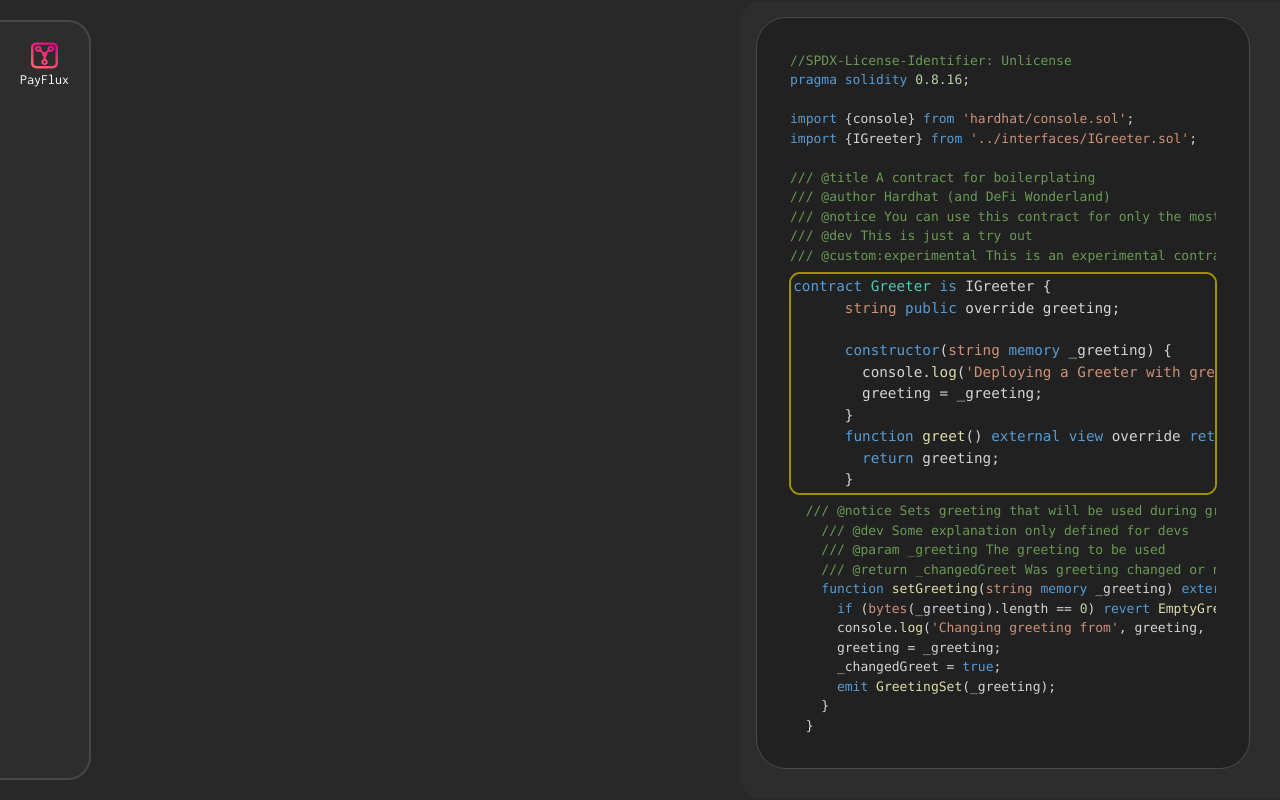
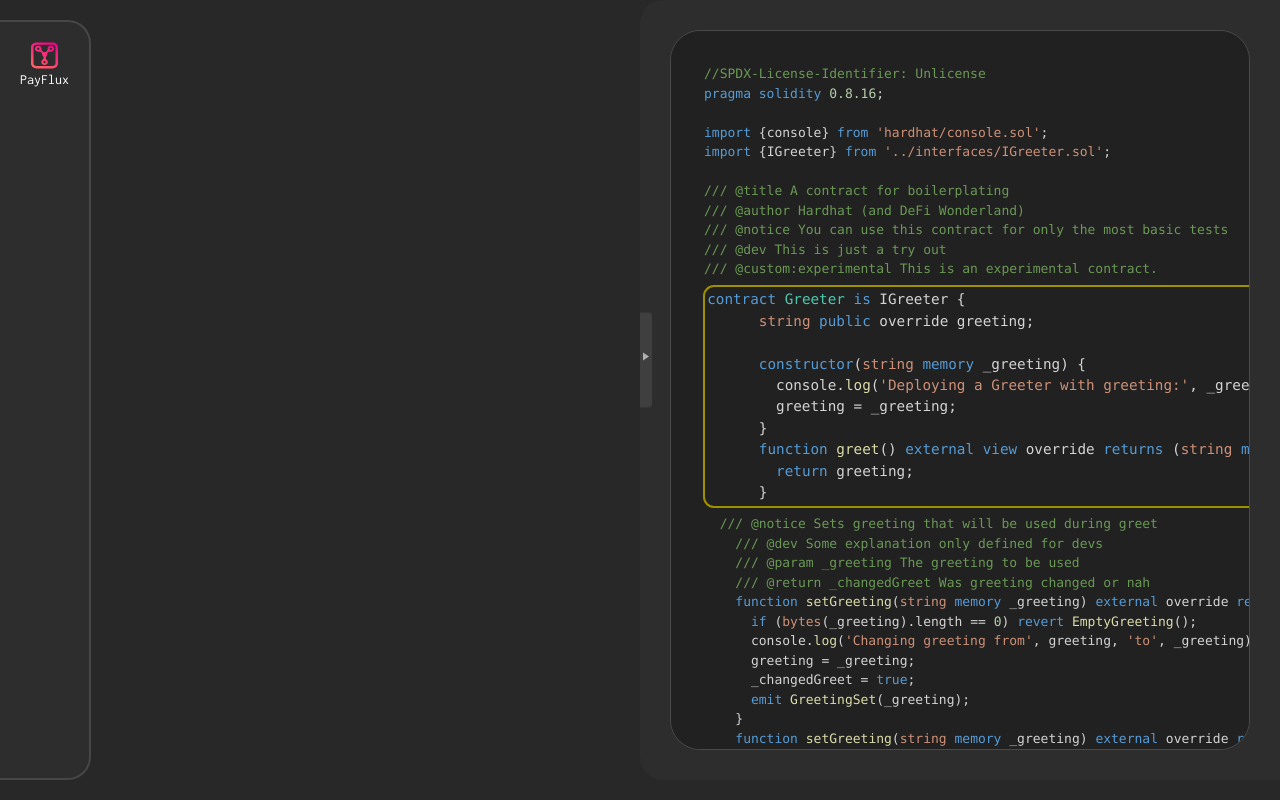
Before and after one commit to NeOMakinG/payflux, a React (Create React App) app: page / in a window 1280 px wide. Built offline with nearby package versions, Linux system fonts and the light colour scheme.

Commit message:
feat: add drag and drop, resize and fix overflows

```diff
--- a/package.json
+++ b/package.json
@@ -18,8 +18,9 @@
     "@types/react-syntax-highlighter": "^15.5.7",
     "react": "^18.2.0",
     "react-dom": "^18.2.0",
-    "react-syntax-highlighter": "^15.5.0",
-    "react-scripts": "5.0.1"
+    "react-resizable-panels": "^0.0.54",
+    "react-scripts": "5.0.1",
+    "react-syntax-highlighter": "^15.5.0"
   },
   "devDependencies": {
     "@types/react": "^18.2.15",
--- a/src/App.tsx
+++ b/src/App.tsx
@@ -1,6 +1,13 @@
 import { SideBar } from "./components/SideBar";
 import { CodeEditor } from "./components/CodeEditor";
-import { Grid, useTheme } from "@mui/material";
+import { Box, useTheme } from "@mui/material";
+import { useRef, useState } from "react";
+import {
+  ImperativePanelHandle,
+  Panel,
+  PanelGroup,
+  PanelResizeHandle,
+} from "react-resizable-panels";
 
 const snippetsMonkeyPatch = [
   {
@@ -40,36 +47,107 @@ import {IGreeter} from '../interfaces/IGreeter.sol';
       _changedGreet = true;
       emit GreetingSet(_greeting);
     }
+    function setGreeting(string memory _greeting) external override returns (bool _changedGreet) {
+      if (bytes(_greeting).length == 0) revert EmptyGreeting();
+      console.log('Changing greeting from', greeting, 'to', _greeting);
+      greeting = _greeting;
+      _changedGreet = true;
+      emit GreetingSet(_greeting);
+    }
+    function setGreeting(string memory _greeting) external override returns (bool _changedGreet) {
+      if (bytes(_greeting).length == 0) revert EmptyGreeting();
+      console.log('Changing greeting from', greeting, 'to', _greeting);
+      greeting = _greeting;
+      _changedGreet = true;
+      emit GreetingSet(_greeting);
+    }
   }`,
   },
 ];
 
 function App() {
   const theme = useTheme();
+  const editorPanel = useRef<ImperativePanelHandle>(null);
+  const [isCollapsed, setIsCollapsed] = useState(false);
+  const [isDragging, setIsDragging] = useState(false);
+
+  const handleCollapseClick = () => {
+    if (isDragging) return;
+
+    if (editorPanel.current?.getSize() === 1) {
+      editorPanel.current?.expand();
+      editorPanel.current?.resize(50);
+      return;
+    }
+
+    editorPanel.current?.collapse();
+  };
 
   return (
     <>
-      <Grid
-        container
-        spacing={2}
-        height="100vh"
-        marginTop={0}
+      <Box height="100vh" marginTop={0} display="flex" alignItems="center">
+        <SideBar />
+        <PanelGroup direction="horizontal">
+          <Panel id="tree" defaultSize={50} order={1}>
+            <Box width="50vw" height="90vh"></Box>
+          </Panel>
+          <Panel
+            ref={editorPanel}
+            id="codeEditor"
+            collapsible={true}
+            defaultSize={50}
+            order={2}
+            collapsedSize={1}
+            onCollapse={setIsCollapsed}
+          >
+            <PanelResizeHandle
+              onDragging={(isDragging) => {
+                setTimeout(() => setIsDragging(isDragging), 500);
+              }}
+            >
+              <Box height="90vh" width="12px" position="absolute">
+                <Box
+                  height="95px"
+                  width="12px"
+                  bgcolor={theme.palette.background.collapse}
+                  borderRadius="0 4px 4px 0"
+                  top="50%"
+                  position="absolute"
+                  display="flex"
                   alignItems="center"
-      >
-        <Grid pb={"16px"} item xs={2}>
-          <SideBar />
-        </Grid>
-        <Grid item xs={5}></Grid>
-        <Grid
-          item
-          xs={5}
+                  justifyContent="center"
+                  sx={{
+                    transform: "translateY(-50%)",
+                    cursor: "pointer",
+                    transition: ".25s ease-out",
+                    "&:hover": {
+                      opacity: ".6",
+                    },
+                    "&::after": {
+                      content: '""',
+                      width: 0,
+                      height: 0,
+                      transform: isCollapsed ? "rotate(-180deg)" : "inherit",
+                      borderStyle: "solid",
+                      borderWidth: "4px 0 4px 6px",
+                      borderColor:
+                        "transparent transparent transparent #b0b0b0",
+                    },
+                  }}
+                  onClick={handleCollapseClick}
+                ></Box>
+              </Box>
+            </PanelResizeHandle>
+            <Box
               p={theme.custom.padding.large}
               borderRadius={`${theme.custom.borderRadius.default} 0 0 ${theme.custom.borderRadius.default}`}
               bgcolor={theme.palette.background.sidebar}
             >
               <CodeEditor highlightedIndex={1} snippets={snippetsMonkeyPatch} />
-        </Grid>
-      </Grid>
+            </Box>
+          </Panel>
+        </PanelGroup>
+      </Box>
     </>
   );
 }
--- a/src/components/CodeEditor/index.tsx
+++ b/src/components/CodeEditor/index.tsx
@@ -27,12 +27,13 @@ export const CodeEditor: React.FC<CodeEditorProps> = ({
   };
 
   return (
-    <Box>
     <Box
       borderRadius={theme.custom.padding.large}
       bgcolor={theme.palette.background.dark}
       border={`1px solid ${theme.palette.border.light}`}
       width="100%"
+      overflow="auto"
+      height="90vh"
       p={4}
     >
       {snippets.map((snippet, index) => (
@@ -43,6 +44,8 @@ export const CodeEditor: React.FC<CodeEditorProps> = ({
             position: "relative",
             border: "1px solid transparent",
             transition: ".25s ease-out",
+            width: "min-content",
+            overflow: "visible",
             backgroundColor: theme.palette.background.dark,
             ...(index === highlightedIndex ? highlightedStyle : null),
           }}
@@ -53,6 +56,5 @@ export const CodeEditor: React.FC<CodeEditorProps> = ({
         </SyntaxHighlighter>
       ))}
     </Box>
-    </Box>
   );
 };
--- a/src/theme.ts
+++ b/src/theme.ts
@@ -5,6 +5,7 @@ type ColorsObject = {
     default: string;
     dark: string;
     sidebar: string;
+    collapse: string;
   };
   border: {
     light: string;
@@ -41,6 +42,7 @@ declare module "@mui/material/styles" {
     dark: string;
     paper: string;
     sidebar: string;
+    collapse: string;
   }
 
   interface Theme {
@@ -62,6 +64,7 @@ const palette: PaletteOptions = {
     default: "#282828",
     dark: "#212121",
     sidebar: "#2D2D2D",
+    collapse: "#3F3F3F",
   },
   border: {
     light: "#4A4A4A",
```
Also changed, not shown: 1 other file (tests, documents, lock files or other folders). Lines whose indentation alone changed are shown as unchanged.
